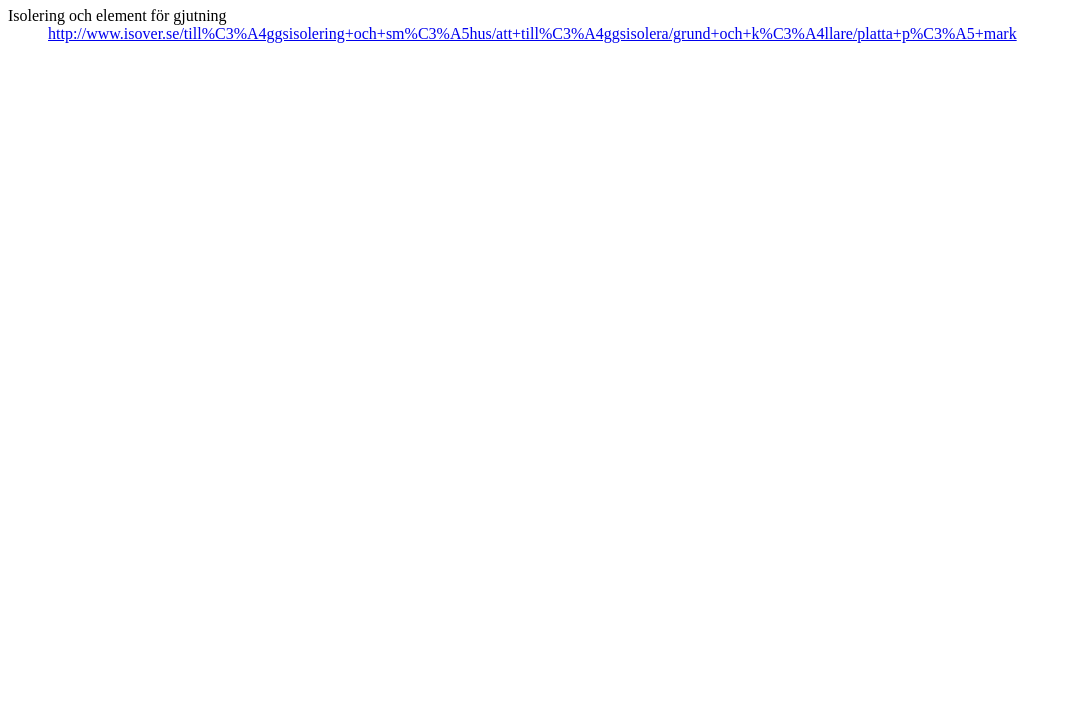
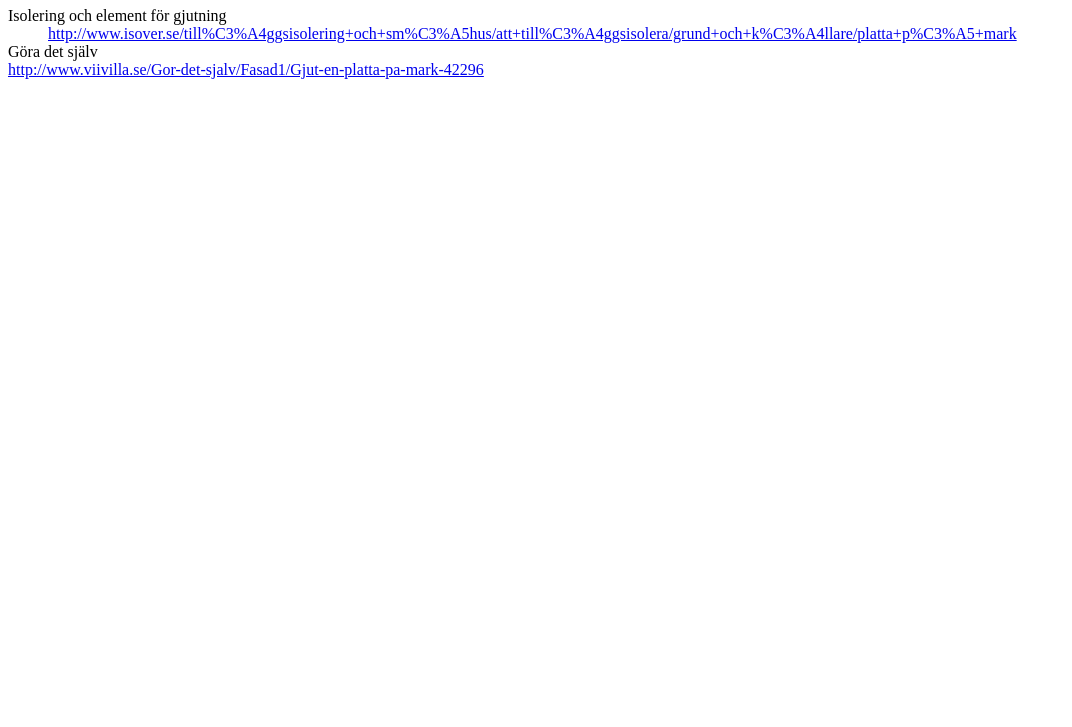
Before and after one commit to npup/bygga-ut, a plain HTML site: page index.html in a window 1280 px wide. Shown: the part 73-800 px from the top of the page, without its empty margins (0-1072 px from the left). Drawn offline with Linux system fonts and the light colour scheme.

Commit message:
Add another link

```diff
--- a/index.html
+++ b/index.html
@@ -15,6 +15,10 @@
   <dd>
     <a href="http://www.isover.se/till%C3%A4ggsisolering+och+sm%C3%A5hus/att+till%C3%A4ggsisolera/grund+och+k%C3%A4llare/platta+p%C3%A5+mark">http://www.isover.se/till%C3%A4ggsisolering+och+sm%C3%A5hus/att+till%C3%A4ggsisolera/grund+och+k%C3%A4llare/platta+p%C3%A5+mark</a>
   </dd>
+  <dt>Göra det själv</dt>
+  <dt>
+    <a href="http://www.viivilla.se/Gor-det-sjalv/Fasad1/Gjut-en-platta-pa-mark-42296">http://www.viivilla.se/Gor-det-sjalv/Fasad1/Gjut-en-platta-pa-mark-42296</a>
+  </dt>
 </dl>
 
 <script type="text/javascript">
```
